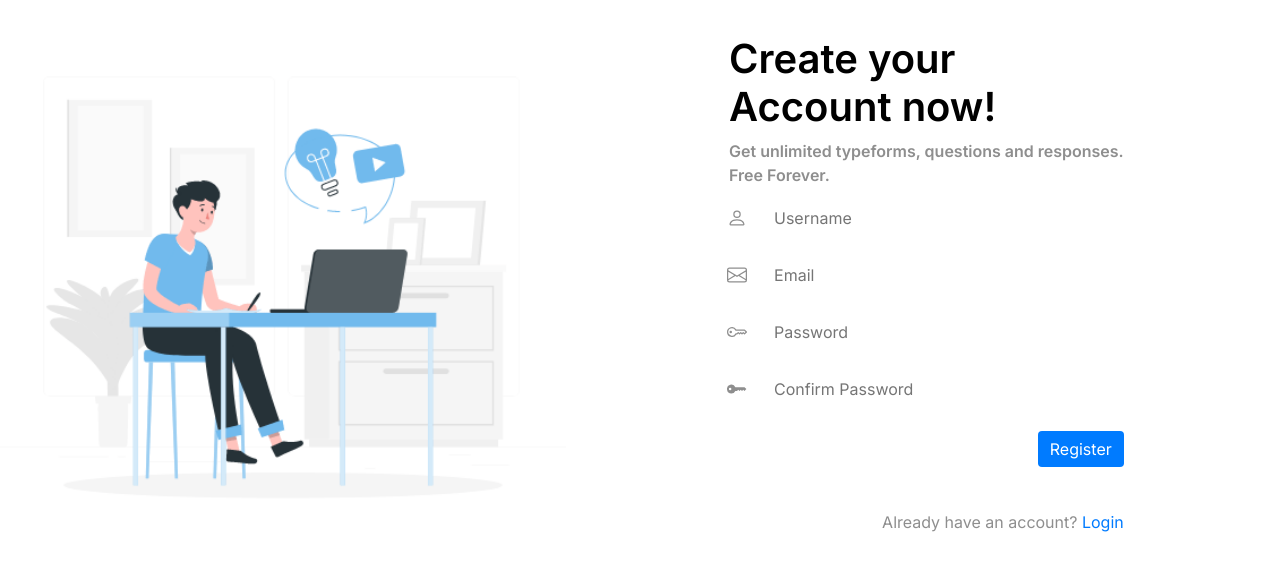
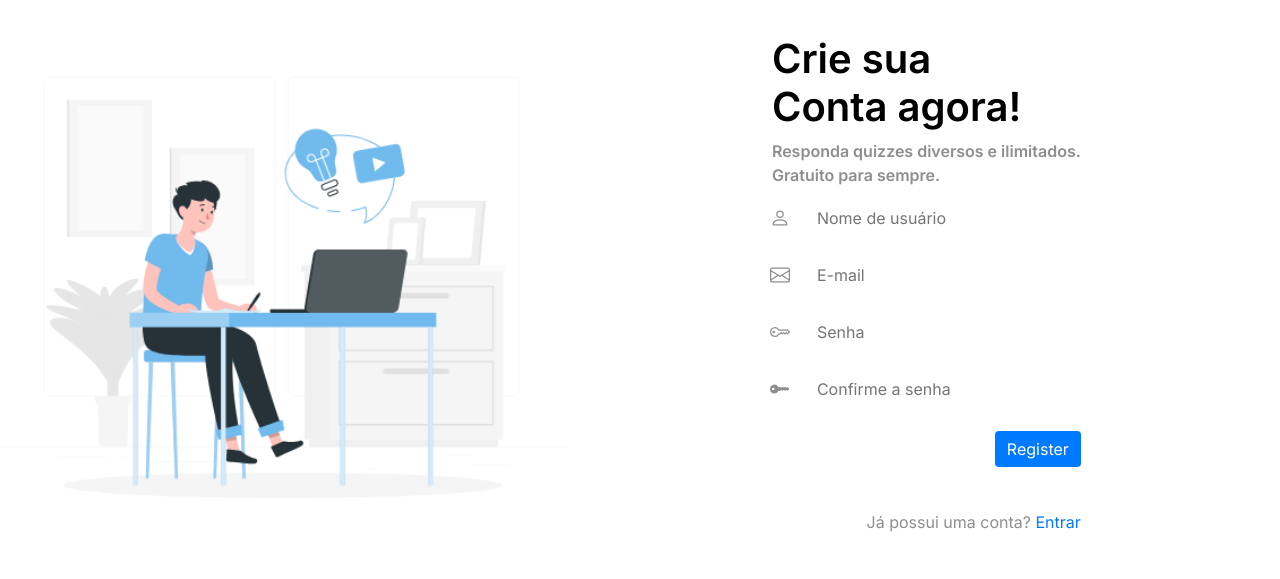
Before and after one commit to tcheld0n/trivio_v2, a Flask app: page /register in a window 1280 px wide. Shown: the part 45-624 px from the top of the page. Run offline with Flask 3, Linux system fonts and the light colour scheme; some libraries are stand-ins or nearby versions.

Commit message:
upd: ajustes de texto

```diff
--- a/app/templates/question.html
+++ b/app/templates/question.html
@@ -3,7 +3,7 @@
 {% block content %}
     <div class="ques-div">
         <form method="post" novalidate>
-            <h2 class="qnum">Question {{ id }}</h2>
+            <h2 class="qnum">Pergunta {{ id }}</h2>
             <div class="dotted-spaced"></div>
             <hr>
             <!-- Exibe a pergunta -->
--- a/app/templates/register.html
+++ b/app/templates/register.html
@@ -7,31 +7,15 @@
             <form action="" method="POST">
                 {{ form.hidden_tag() }}
                 <div class="register-intro">
-                    <h1>Create your <br>Account now!</h1>
-                    <p>Get unlimited typeforms, questions and responses. <br> Free Forever.</p>
+                    <h1>Crie sua <br>Conta agora!</h1>
+                    <p>Responda quizzes diversos e ilimitados. <br> Gratuito para sempre.</p>
                 </div>
-
-                <!-- <div class="alert alert-danger">
-                {% for error in form.username.errors %}
-                    {{ error }}
-                {% endfor %}
-                {% for error in form.email.errors %}
-                    <br>{{ error }}
-                {% endfor %}
-                {% for error in form.password.errors %}
-                    <br>{{ error }}
-                {% endfor %}
-                {% for error in form.password2.errors %}
-                    <br>{{ error }}
-                {% endfor %}
-                </div> -->
-
 
                 <div class="form-para">
                     <svg width="30px" height="30px" viewBox="0 0 16 16" class="bi bi-person" fill="currentColor" xmlns="http://www.w3.org/2000/svg">
                         <path fill-rule="evenodd" d="M10 5a2 2 0 1 1-4 0 2 2 0 0 1 4 0zM8 8a3 3 0 1 0 0-6 3 3 0 0 0 0 6zm6 5c0 1-1 1-1 1H3s-1 0-1-1 1-4 6-4 6 3 6 4zm-1-.004c-.001-.246-.154-.986-.832-1.664C11.516 10.68 10.289 10 8 10c-2.29 0-3.516.68-4.168 1.332-.678.678-.83 1.418-.832 1.664h10z"/>
                     </svg>
-                    {{ form.username(placeholder="Username") }}
+                    {{ form.username(placeholder="Nome de usuário") }}
                     {% for error in form.username.errors %}
                     <span style="color:red;"> {{ error }} </span>
                     {% endfor %}
@@ -41,7 +25,7 @@
                     <svg width="30px" height="30px" viewBox="0 0 16 16" class="bi bi-envelope" fill="currentColor" xmlns="http://www.w3.org/2000/svg">
                         <path fill-rule="evenodd" d="M0 4a2 2 0 0 1 2-2h12a2 2 0 0 1 2 2v8a2 2 0 0 1-2 2H2a2 2 0 0 1-2-2V4zm2-1a1 1 0 0 0-1 1v.217l7 4.2 7-4.2V4a1 1 0 0 0-1-1H2zm13 2.383l-4.758 2.855L15 11.114v-5.73zm-.034 6.878L9.271 8.82 8 9.583 6.728 8.82l-5.694 3.44A1 1 0 0 0 2 13h12a1 1 0 0 0 .966-.739zM1 11.114l4.758-2.876L1 5.383v5.73z"/>
                     </svg>
-                    {{ form.email(placeholder="Email") }}
+                    {{ form.email(placeholder="E-mail") }}
                     {% for error in form.email.errors %}
                     <span style="color:red;"> {{ error }} </span>
                     {% endfor %}
@@ -52,7 +36,7 @@
                         <path fill-rule="evenodd" d="M0 8a4 4 0 0 1 7.465-2H14a.5.5 0 0 1 .354.146l1.5 1.5a.5.5 0 0 1 0 .708l-1.5 1.5a.5.5 0 0 1-.708 0L13 9.207l-.646.647a.5.5 0 0 1-.708 0L11 9.207l-.646.647a.5.5 0 0 1-.708 0L9 9.207l-.646.647A.5.5 0 0 1 8 10h-.535A4 4 0 0 1 0 8zm4-3a3 3 0 1 0 2.712 4.285A.5.5 0 0 1 7.163 9h.63l.853-.854a.5.5 0 0 1 .708 0l.646.647.646-.647a.5.5 0 0 1 .708 0l.646.647.646-.647a.5.5 0 0 1 .708 0l.646.647.793-.793-1-1h-6.63a.5.5 0 0 1-.451-.285A3 3 0 0 0 4 5z"/>
                         <path d="M4 8a1 1 0 1 1-2 0 1 1 0 0 1 2 0z"/>
                     </svg>
-                    {{ form.password(placeholder="Password") }}
+                    {{ form.password(placeholder="Senha") }}
                     {% for error in form.password.errors %}
                     <span style="color:red;"> {{ error }} </span>
                     {% endfor %}
@@ -62,7 +46,7 @@
                     <svg width="30px" height="30px" viewBox="0 0 16 16" class="bi bi-key-fill" fill="currentColor" xmlns="http://www.w3.org/2000/svg">
                         <path fill-rule="evenodd" d="M3.5 11.5a3.5 3.5 0 1 1 3.163-5H14L15.5 8 14 9.5l-1-1-1 1-1-1-1 1-1-1-1 1H6.663a3.5 3.5 0 0 1-3.163 2zM2.5 9a1 1 0 1 0 0-2 1 1 0 0 0 0 2z"/>
                     </svg>
-                    {{ form.password2(placeholder="Confirm Password") }}
+                    {{ form.password2(placeholder="Confirme a senha") }}
                     {% for error in form.password2.errors %}
                         <span style="color:red;"> {{ error }} </span>
                     {% endfor %}
@@ -73,7 +57,7 @@
                 </div>
 
                 <div class="form-para">
-                    <p>Already have an account? <a href="#">Login</a></p>
+                    <p>Já possui uma conta? <a href="#">Entrar</a></p>
                 </div>
             </form>
         </div>
```
Also changed, not shown: app/templates/index.html (+5 -5 lines), app/templates/login.html (+6 -6 lines), app/templates/score.html (+5 -5 lines).
